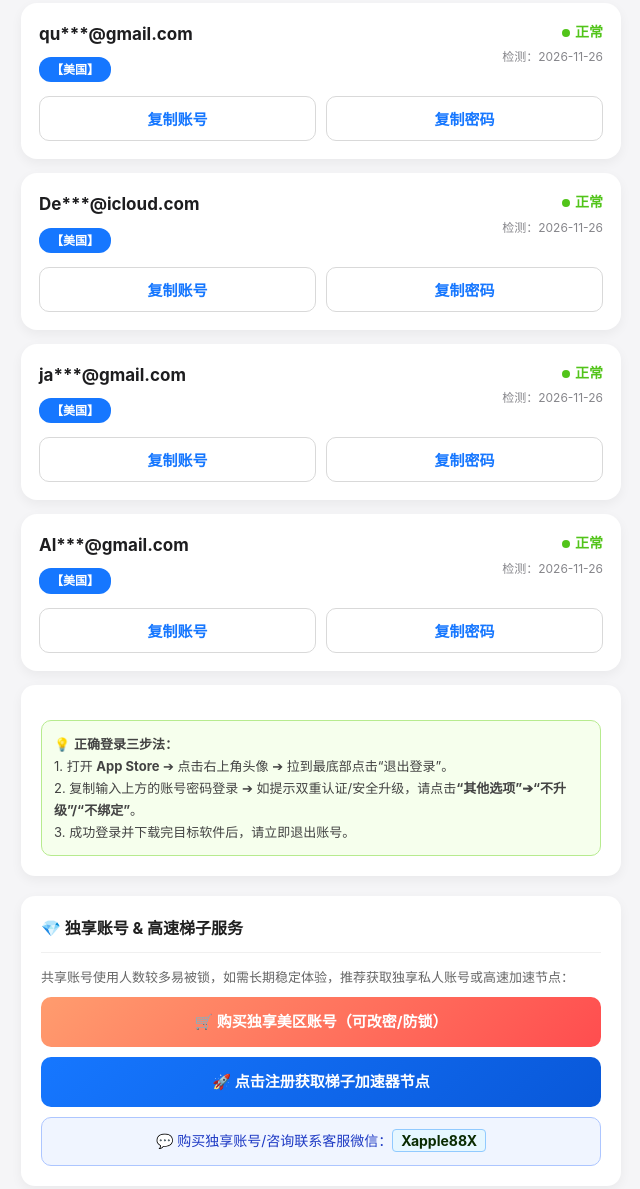
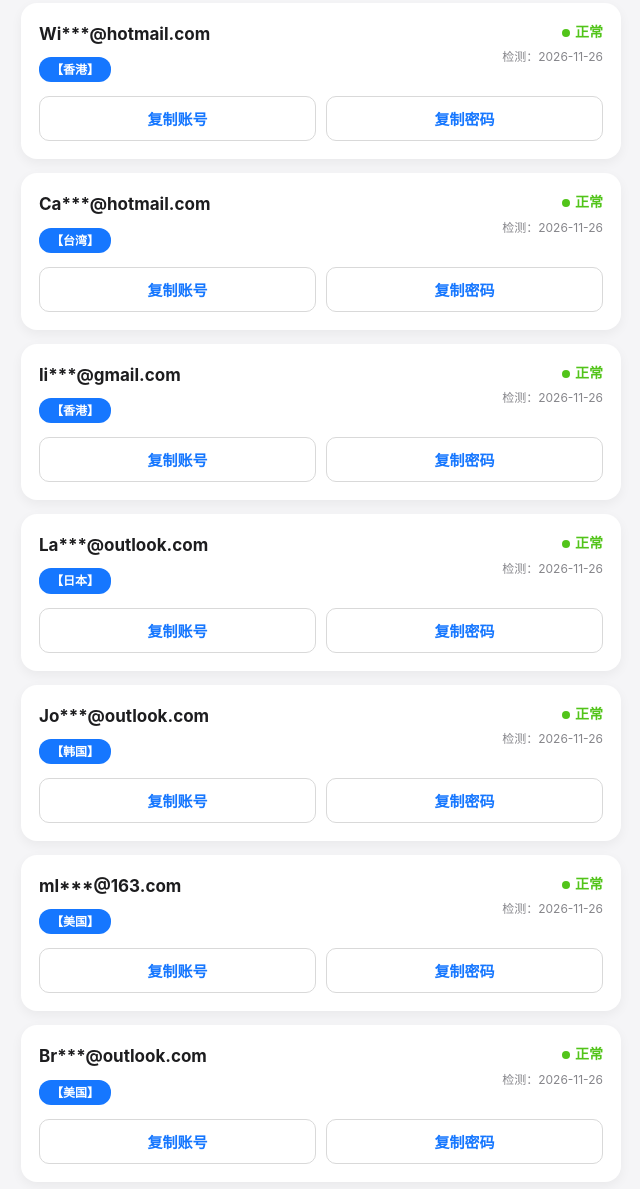
Before and after one commit to lqing3809-ctr/Apple, a plain HTML site: page index.html in a window 1280 px wide. Shown: the part 725-1914 px from the top of the page, without its empty margins (319-959 px from the left). Drawn offline with Linux system fonts and the light colour scheme; some packages are replaced by stand-ins of ours; a script that the page names is missing.

Commit message:
更新共享账号：换成7个多地区账号（港/台/日/韩/美）

```diff
--- a/index.html
+++ b/index.html
@@ -83,16 +83,101 @@
 
     <div class="card">
         <div class="card-title">
-            <span>🌐 免费共享美区 Apple ID</span>
+            <span>🌐 免费共享 Apple ID</span>
             <span class="status-badge">正常可用</span>
         </div>
         <p style="font-size:13px;color:#b26a00;background:#fffbe6;border:1px solid #ffe58f;border-radius:8px;padding:8px 12px;">⏰ 共享账号随时会失效，如果无可用账号，请过几小时重新查看页面。</p>
     </div>
 
-                <div class="acc-card">
+<div class="acc-card">
         <div class="acc-head">
             <div>
-                <div class="acc-name">qu***@gmail.com</div>
+                <div class="acc-name">Wi***@hotmail.com</div>
+                <span class="region-badge">【香港】</span>
+            </div>
+            <div class="acc-meta">
+                <div class="status-ok">正常</div>
+                <div class="check-time">检测：2026-11-26</div>
+            </div>
+        </div>
+        <div class="acc-btns">
+            <button class="copy-btn" onclick="copyText('WinesickleUreno0006@hotmail.com')">复制账号</button>
+            <button class="copy-btn" onclick="copyText('a3Wj6nAmqT')">复制密码</button>
+        </div>
+    </div>
+
+<div class="acc-card">
+        <div class="acc-head">
+            <div>
+                <div class="acc-name">Ca***@hotmail.com</div>
+                <span class="region-badge">【台湾】</span>
+            </div>
+            <div class="acc-meta">
+                <div class="status-ok">正常</div>
+                <div class="check-time">检测：2026-11-26</div>
+            </div>
+        </div>
+        <div class="acc-btns">
+            <button class="copy-btn" onclick="copyText('CaoileCzachor6200@hotmail.com')">复制账号</button>
+            <button class="copy-btn" onclick="copyText('j1XW9kHQHP')">复制密码</button>
+        </div>
+    </div>
+
+<div class="acc-card">
+        <div class="acc-head">
+            <div>
+                <div class="acc-name">li***@gmail.com</div>
+                <span class="region-badge">【香港】</span>
+            </div>
+            <div class="acc-meta">
+                <div class="status-ok">正常</div>
+                <div class="check-time">检测：2026-11-26</div>
+            </div>
+        </div>
+        <div class="acc-btns">
+            <button class="copy-btn" onclick="copyText('lienbay1988@gmail.com')">复制账号</button>
+            <button class="copy-btn" onclick="copyText('RSWEGrX3CC')">复制密码</button>
+        </div>
+    </div>
+
+<div class="acc-card">
+        <div class="acc-head">
+            <div>
+                <div class="acc-name">La***@outlook.com</div>
+                <span class="region-badge">【日本】</span>
+            </div>
+            <div class="acc-meta">
+                <div class="status-ok">正常</div>
+                <div class="check-time">检测：2026-11-26</div>
+            </div>
+        </div>
+        <div class="acc-btns">
+            <button class="copy-btn" onclick="copyText('LaytonFayed44953@outlook.com')">复制账号</button>
+            <button class="copy-btn" onclick="copyText('wmef6ngYpa')">复制密码</button>
+        </div>
+    </div>
+
+<div class="acc-card">
+        <div class="acc-head">
+            <div>
+                <div class="acc-name">Jo***@outlook.com</div>
+                <span class="region-badge">【韩国】</span>
+            </div>
+            <div class="acc-meta">
+                <div class="status-ok">正常</div>
+                <div class="check-time">检测：2026-11-26</div>
+            </div>
+        </div>
+        <div class="acc-btns">
+            <button class="copy-btn" onclick="copyText('JoelWoodrqu@outlook.com')">复制账号</button>
+            <button class="copy-btn" onclick="copyText('zWyZNhCEz4')">复制密码</button>
+        </div>
+    </div>
+
+<div class="acc-card">
+        <div class="acc-head">
+            <div>
+                <div class="acc-name">ml***@163.com</div>
                 <span class="region-badge">【美国】</span>
             </div>
             <div class="acc-meta">
@@ -101,16 +186,15 @@
             </div>
         </div>
         <div class="acc-btns">
-            <button class="copy-btn" onclick="copyText('quodonnell@gmail.com')">复制账号</button>
-            <button class="copy-btn" onclick="copyText('Dd10096da')">复制密码</button>
+            <button class="copy-btn" onclick="copyText('ml125183686@163.com')">复制账号</button>
+            <button class="copy-btn" onclick="copyText('u6BFbTMcYssq')">复制密码</button>
         </div>
     </div>
-
 
 <div class="acc-card">
         <div class="acc-head">
             <div>
-                <div class="acc-name">De***@icloud.com</div>
+                <div class="acc-name">Br***@outlook.com</div>
                 <span class="region-badge">【美国】</span>
             </div>
             <div class="acc-meta">
@@ -119,44 +203,8 @@
             </div>
         </div>
         <div class="acc-btns">
-            <button class="copy-btn" onclick="copyText('DeborazpiHarr967@icloud.com')">复制账号</button>
-            <button class="copy-btn" onclick="copyText('x5Qt9ch9m9')">复制密码</button>
-        </div>
-    </div>
-
-
-<div class="acc-card">
-        <div class="acc-head">
-            <div>
-                <div class="acc-name">ja***@gmail.com</div>
-                <span class="region-badge">【美国】</span>
-            </div>
-            <div class="acc-meta">
-                <div class="status-ok">正常</div>
-                <div class="check-time">检测：2026-11-26</div>
-            </div>
-        </div>
-        <div class="acc-btns">
-            <button class="copy-btn" onclick="copyText('jarvarisrivetteuf3409@gmail.com')">复制账号</button>
-            <button class="copy-btn" onclick="copyText('VG7j2eeg4C')">复制密码</button>
-        </div>
-    </div>
-
-
-<div class="acc-card">
-        <div class="acc-head">
-            <div>
-                <div class="acc-name">Al***@gmail.com</div>
-                <span class="region-badge">【美国】</span>
-            </div>
-            <div class="acc-meta">
-                <div class="status-ok">正常</div>
-                <div class="check-time">检测：2026-11-26</div>
-            </div>
-        </div>
-        <div class="acc-btns">
-            <button class="copy-btn" onclick="copyText('AllenMilliepyl879@gmail.com')">复制账号</button>
-            <button class="copy-btn" onclick="copyText('44s41NP3MD5pf3')">复制密码</button>
+            <button class="copy-btn" onclick="copyText('BrianBryant1535@outlook.com')">复制账号</button>
+            <button class="copy-btn" onclick="copyText('sDpeuJcxy5')">复制密码</button>
         </div>
     </div>
 
```
